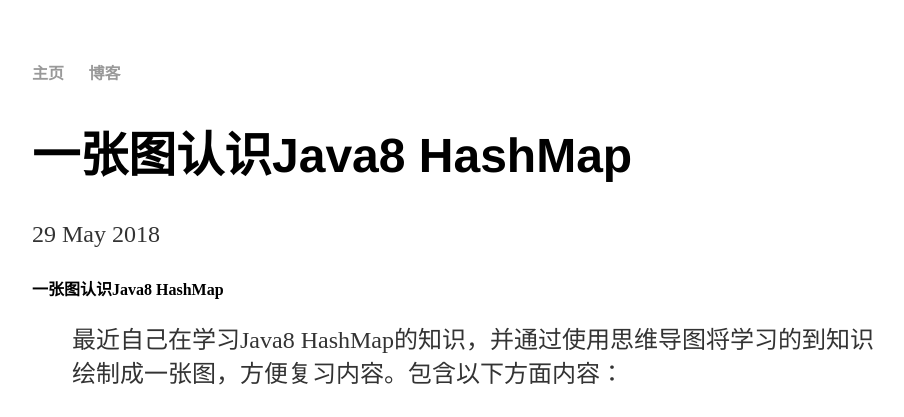
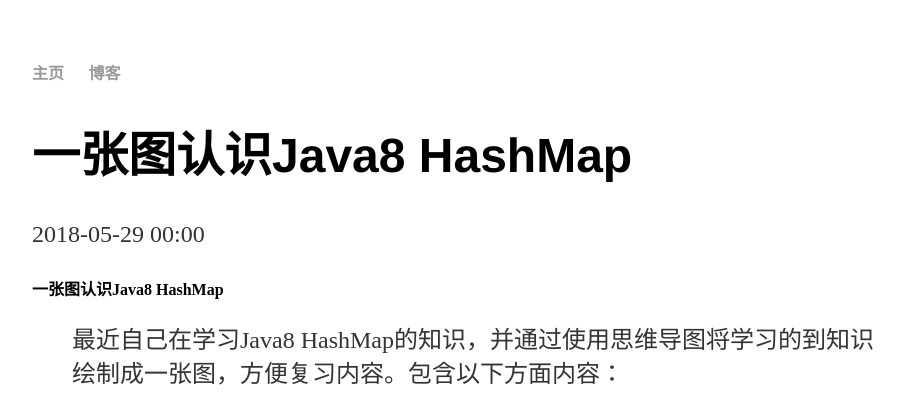
Before and after one commit to lizhaoxin/lizhaoxin.github.io, a Jekyll site: the page built from _posts/2018-05-29-Java8-HashMap.md, in a window 1280 px wide. Shown: the top 417 px of the page, without its empty margins (160-1064 px from the left). Built offline with Jekyll 4.4.1, drawn with Linux system fonts in a browser that asks for light colours.

Commit message:
Update post.html

```diff
--- a/_layouts/post.html
+++ b/_layouts/post.html
@@ -2,7 +2,7 @@
 layout: default
 ---
 <h1>{{ page.title }}</h1>
-<p class="meta">{{ page.date | date_to_string }}</p>
+<p class="meta">{{ page.date | date: "%Y-%m-%d %H:%M" }}</p>
 
 <div class="post">
   {{ content }}
```
